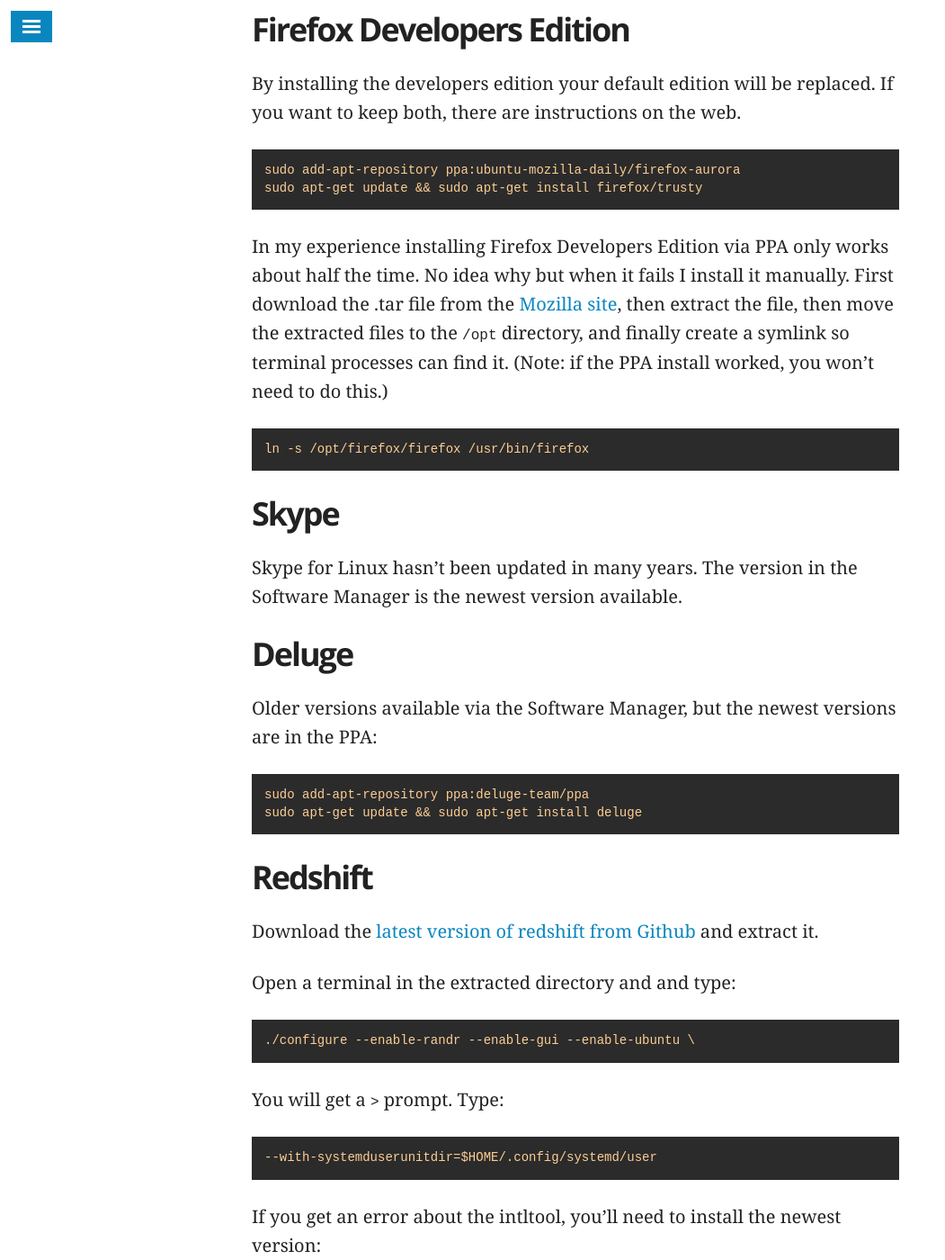
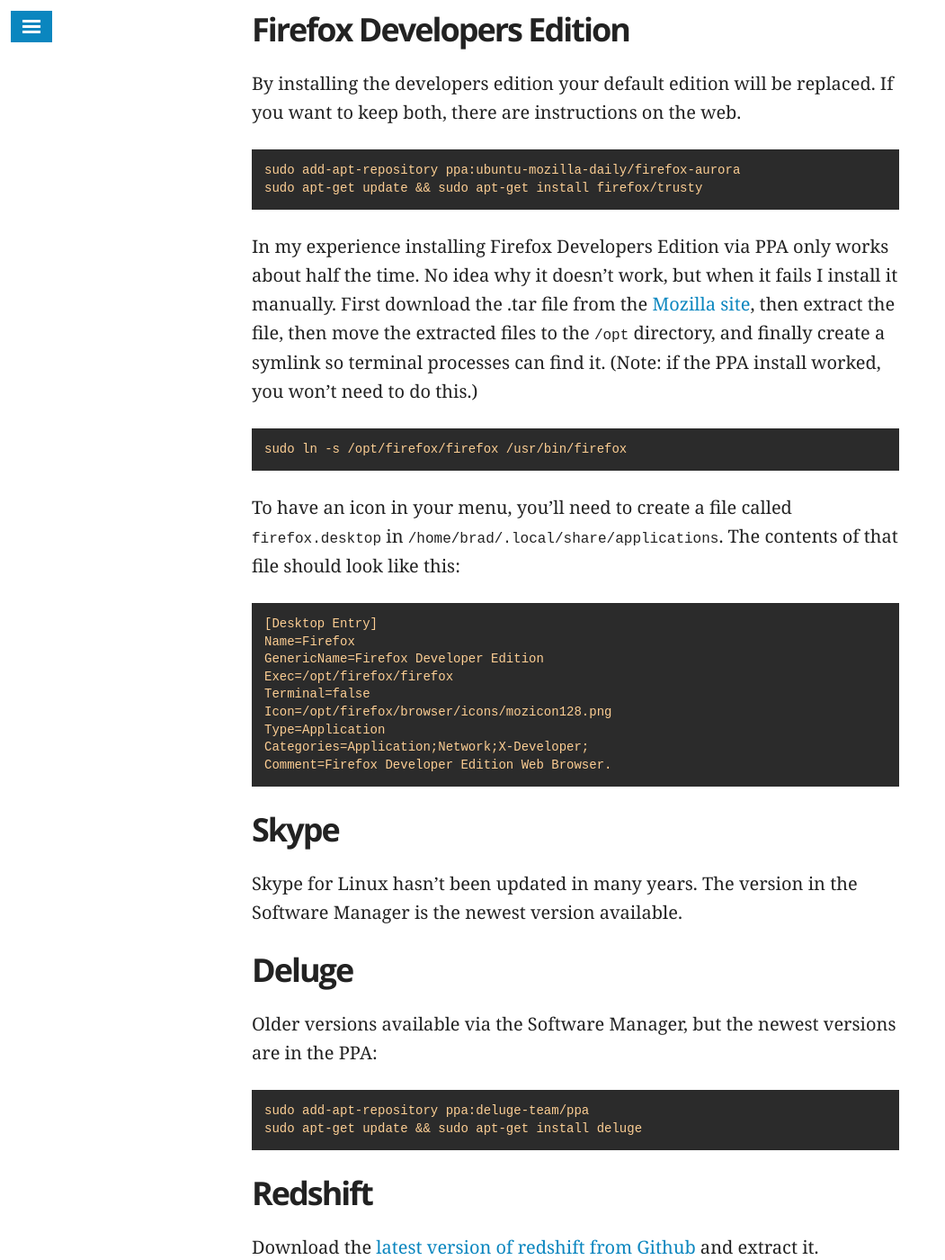
Before and after one commit to snowdj/bradonomics.github.io, a Jekyll site: the page built from _posts/2016-05-12-linux-config.md, in a window 1280 px wide and 1400 px high, scrolled down 965 px. Shown: the whole window at 90% size, without its empty margins (0-1051 px from the left). Built offline with Jekyll 4.4.1, drawn with Linux system fonts in a browser that asks for light colours; nearby versions of some CDN libraries; some web fonts are replaced; comment, search, counter and statistics services are not loaded; some of the changed text lies outside the part shown.

Commit message:
Minor update to Linux Config post

````diff
--- a/_posts/2016-05-12-linux-config.md
+++ b/_posts/2016-05-12-linux-config.md
@@ -30,10 +30,24 @@
 sudo apt-get update && sudo apt-get install firefox/trusty
 ```
 
-In my experience installing Firefox Developers Edition via PPA only works about half the time. No idea why but when it fails I install it manually. First download the .tar file from the [Mozilla site](https://www.mozilla.org/en-US/firefox/developer/), then extract the file, then move the extracted files to the `/opt` directory, and finally create a symlink so terminal processes can find it. (Note: if the PPA install worked, you won't need to do this.)
+In my experience installing Firefox Developers Edition via PPA only works about half the time. No idea why it doesn't work, but when it fails I install it manually. First download the .tar file from the [Mozilla site](https://www.mozilla.org/en-US/firefox/developer/), then extract the file, then move the extracted files to the `/opt` directory, and finally create a symlink so terminal processes can find it. (Note: if the PPA install worked, you won't need to do this.)
 
 ```
-ln -s /opt/firefox/firefox /usr/bin/firefox
+sudo ln -s /opt/firefox/firefox /usr/bin/firefox
+```
+
+To have an icon in your menu, you'll need to create a file called `firefox.desktop` in `/home/brad/.local/share/applications`. The contents of that file should look like this:
+
+```
+[Desktop Entry]
+Name=Firefox
+GenericName=Firefox Developer Edition
+Exec=/opt/firefox/firefox
+Terminal=false
+Icon=/opt/firefox/browser/icons/mozicon128.png
+Type=Application
+Categories=Application;Network;X-Developer;
+Comment=Firefox Developer Edition Web Browser.
 ```
 
 ### Skype
````
Also changed, not shown: other parts of _posts/2016-05-12-linux-config.md (+1 -1 lines).
